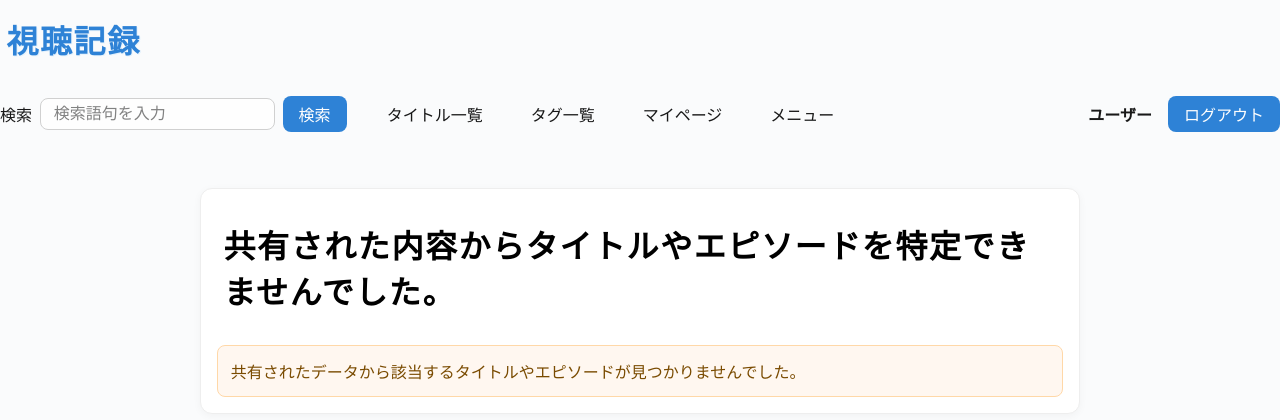
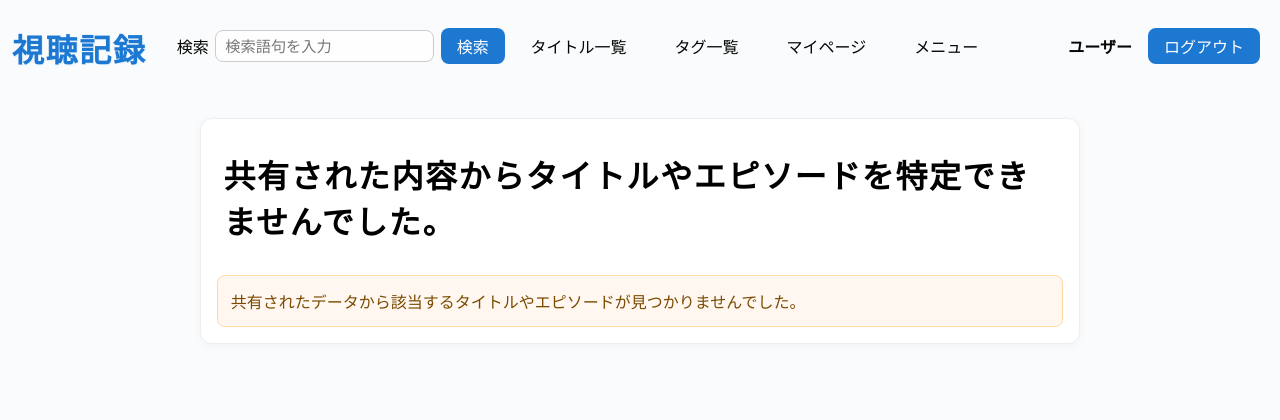
Before and after one commit to ryo08271154/watchlist, a Django app: page /share in a window 1280 px wide. Shown: the top 420 px of the page. Run offline with Django 5.2, Linux system fonts and the light colour scheme; the visitor is signed in with stand-in values (Sample User, id 1).

Commit message:
トピックセクションの構築を改善し、インデックスビューを更新。ヘッダーのスタイルを調整

```diff
--- a/records/views.py
+++ b/records/views.py
@@ -11,7 +11,7 @@ from titles.views import BaseExportView, add_tags
 from titles.utils.file_helpers import read_csv_file
 from django.db.models import Q, Sum, Exists, OuterRef
 from django.utils import timezone
-from .utils.topic import watched_date_month_topic, watched_date_year_topic, tag_topic, air_date_month_topic, air_date_year_topic, my_list_topic, today_episode_topic, recommended_topic, next_episode_topic
+from .utils.topic import build_sections, menu_topic
 from .utils.extractor import TitleExtractor, EpisodeExtractor
 
 import csv
@@ -112,73 +112,12 @@ class BaseReviewDetailView(LoginRequiredMixin, DetailView):
 
 class IndexView(LoginRequiredMixin, View):
     def get(self, request):
-        topics = []
-        random_topic = 10  # ランダムに表示する数
-        # 一番上固定
-        topics.append(recommended_topic(request))
-        topics.append(next_episode_topic(request))
-        topics.append(today_episode_topic(request))
-        topics.append({"name": "視聴中", "description": "視聴中のタイトル", "items": Title.objects.filter(
-            watchrecord__user=request.user, watchrecord__status="watching")})
-        topics.append({"name": "今月視聴", "description": "今月視聴したタイトル", "items": Title.objects.filter(watchrecord__user=request.user, watchrecord__status="watched",
-                      watchrecord__watched_date__year=datetime.date.today().year, watchrecord__watched_date__month=datetime.date.today().month)})
-        # ランダムで表示
-        topic_list = [watched_date_month_topic, watched_date_year_topic,
-                      tag_topic, air_date_month_topic, air_date_year_topic, my_list_topic]
-        if WatchRecord.objects.filter(user=request.user).count() <= random_topic:
-            topic_list.remove(watched_date_month_topic)
-            topic_list.remove(watched_date_year_topic)
-        if Tag.objects.count() <= random_topic:
-            topic_list.remove(tag_topic)
-        if Title.objects.count() <= random_topic:
-            topic_list.remove(air_date_month_topic)
-            topic_list.remove(air_date_year_topic)
-        if MyList.objects.exclude(is_public=False).count() <= random_topic:
-            topic_list.remove(my_list_topic)
-        if not topic_list:  # 全部消えた場合
-            return render(request, "records/index.html", {"topics": topics})
-        random_topic += len(topics)  # 固定の分を増やす
-        while len(topics) < random_topic:
-            choice = random.choice(topic_list)
-            topic = choice(request)
-            if topic["name"] in [i["name"] for i in topics]:  # 重複をさせないようにする
-                continue
-            topics.append(topic)
-        sections = []
-        for t in topics:
-            is_episode = t.get("type") == "episode"
-
-            if is_episode:
-                url_name = "titles:episode_detail"
-                items = [
-                    {
-                        "url": reverse(url_name, args=[item.id]),
-                        "episode_title": item.episode_title,
-                        "episode_number": item.episode_number,
-                        "air_date": item.air_date,
-                        "title": item.title,
-                    }
-                    for item in t["items"]
-                ]
-            else:
-                url_name = "titles:title_detail"
-                items = [
-                    {
-                        "url": reverse(url_name, args=[item.id]),
-                        "main_title": item.title,
-                        "content": item.content_without_url,
-                    }
-                    for item in t["items"]
-                ]
-
-            sections.append({
-                "id": t["name"],
-                "section_url": "#",
-                "section_name": t["name"],
-                "section_description": t["description"],
-                "items": items,
-            })
-        return render(request, "records/index.html", {"topics": topics, "sections": sections})
+        try:
+            sections = build_sections(self.request)
+        except Exception as e:
+            messages.error(self.request, f"トップページの読み込みに失敗しました：{e}")
+            sections = [menu_topic(self.request)]
+        return render(request, "records/index.html", {"sections": sections})
 
 
 class ReviewCreateView(BaseReviewCreateView):  # レビューを追加する
--- a/templates/base.html
+++ b/templates/base.html
@@ -23,13 +23,47 @@
             }
 
             header {
-                min-height: 150px;
+                /* ヘッダーをコンパクトにする */
+                min-height: 64px;
+                padding: 6px 0;
                 position: sticky;
                 top: 0;
                 left: 0;
                 right: 0;
                 background-color: #fafbfc;
-                opacity: 0.9;
+                opacity: 0.98;
+                z-index: 50;
+            }
+            .header-row {
+                display: flex;
+                align-items: center;
+                gap: 0.8rem;
+                padding: 0 12px;
+            }
+            .header-row h1 {
+                margin: 0;
+                flex: 0 0 auto;
+            }
+            .header-row .top-bar {
+                margin-left: 0.6rem;
+                flex: 1 1 auto; /* 残り幅を占める */
+                display: flex;
+                align-items: center;
+                gap: 0.6rem;
+            }
+            /* 検索フォームは左寄せ、ログアウトフォームは右寄せ */
+            .header-row .top-bar form[method="get"] {
+                display: flex;
+                align-items: center;
+                gap: 0.4rem;
+                flex: 0 1 auto;
+            }
+            .header-row .top-bar form[method="post"] {
+                margin-left: auto; /* 右端に固定 */
+            }
+            /* タイトルとトップバーを横並びにする */
+            .header-row .top-bar {
+                margin-left: 0.6rem;
             }
             .title-section h2 {
                 background-color: #e8e8e8;
@@ -182,12 +216,14 @@
             }
 
             input[type="search"] {
-                padding: 0.4em 0.8em;
+                padding: 0.28em 0.6em; /* 小さめに */
                 border: 1px solid #ccc;
                 border-radius: 8px;
-                font-size: 1em;
+                font-size: 0.95em;
                 background: #fff;
                 transition: border 0.2s;
+                height: 32px;
+                box-sizing: border-box;
             }
 
             input[type="search"]:focus {
@@ -448,8 +484,9 @@
             .top-bar {
                 display: flex;
                 align-items: center;
-                gap: 1.5em;
-                margin-bottom: 0.5em;
+                gap: 0.6em; /* 間隔を狭める */
+                margin-bottom: 0.25em;
+                padding: 4px 8px;
             }
 
             .nav-list {
@@ -560,6 +597,21 @@
                     width: 100%;
                     min-width: 0;
                 }
+                /* モバイルではタイトルとトップバーを縦並びにする */
+                .header-row {
+                    flex-direction: column;
+                    align-items: flex-start;
+                    gap: 0.4rem;
+                    padding: 6px 8px;
+                }
+                .header-row .top-bar {
+                    margin-left: 0;
+                    width: 100%;
+                    padding: 0;
+                }
+            }
+            @view-transition {
+                navigation: auto;
             }
         </style>
         {% block head %}{% endblock %}
@@ -575,14 +627,8 @@
     <body>
         {% if not request.GET.topbar %}
             <header>
+                <div class="header-row">
                     <h1><a href="{% url 'records:index' %}">視聴記録</a></h1>
-                {% if messages %}
-                    <ul class="messages">
-                        {% for message in messages %}
-                            <li {% if message.tags %}class="{{ message.tags }}"{% endif %}>{{ message }}</li>
-                        {% endfor %}
-                    </ul>
-                {% endif %}
                     <div class="top-bar">
                         <form action="{% url 'records:search' %}" autocomplete="off" method="get">
                             <label for="title">検索</label>
@@ -603,6 +649,14 @@
                             ><button type="submit" id="logout">ログアウト</button>
                         </form>
                     </div>
+                </div>
+                {% if messages %}
+                    <ul class="messages">
+                        {% for message in messages %}
+                            <li {% if message.tags %}class="{{ message.tags }}"{% endif %}>{{ message }}</li>
+                        {% endfor %}
+                    </ul>
+                {% endif %}
                 <dialog id="menu">
                     <ul>
                         <li><a href="{% url 'records:mylist' %}">マイリスト</a></li>
@@ -661,11 +715,15 @@
             });
         </script>
         <script>
+            // フォームの多重送信防止。ただし GET メソッド（検索など）は無効化しない
             const forms = document.querySelectorAll("form");
 
             forms.forEach(form => {
                 const submitButton = form.querySelector("button[type='submit']");
+                if (!submitButton) return;
                 form.addEventListener("submit", event => {
+                    const method = (form.method || "get").toLowerCase();
+                    if (method === "get") return; // 検索等は無効化しない
                     if (submitButton.disabled) {
                         event.preventDefault();
                         alert("送信処理が既に行われています。");
--- a/templates/records/index.html
+++ b/templates/records/index.html
@@ -15,6 +15,6 @@
 {% endblock %}
 {% block content %}
     {% for section in sections %}
-        {% include 'item_section.html' with id=section.id section_name=section.section_name section_description=section.section_description section_url=section.section_url empty_message=section.empty_message air_date=section.air_date episode_number=section.episode_number title=section.title episode_title=section.episode_title items=section.items %}
+        {% include 'item_section.html' with id=section.id section_name=section.section_name section_description=section.section_description section_url=section.section_url empty_message=section.empty_message item_type=section.item_type items=section.items %}
     {% endfor %}
 {% endblock %}
--- a/templates/titles/extension.html
+++ b/templates/titles/extension.html
@@ -58,7 +58,7 @@
 {% block content %}
     <div class="extension-container">
         <div class="extension-section">
-            <h2>視聴記録拡張機能について</h2>
+            <h2>視聴記録ブラウザ拡張機能</h2>
             <p>この拡張機能を使用することで、動画配信サービスから簡単に作品やエピソードのレビューを記録できます。</p>
             {% if download_url %}
                 <a href="{{ download_url }}" class="download-button">ブラウザ拡張機能をダウンロード</a>
```
Also changed, not shown: records/utils/topic.py (+143 -14 lines), templates/item_section.html (+6 -3 lines). Lines whose indentation alone changed are shown as unchanged.
